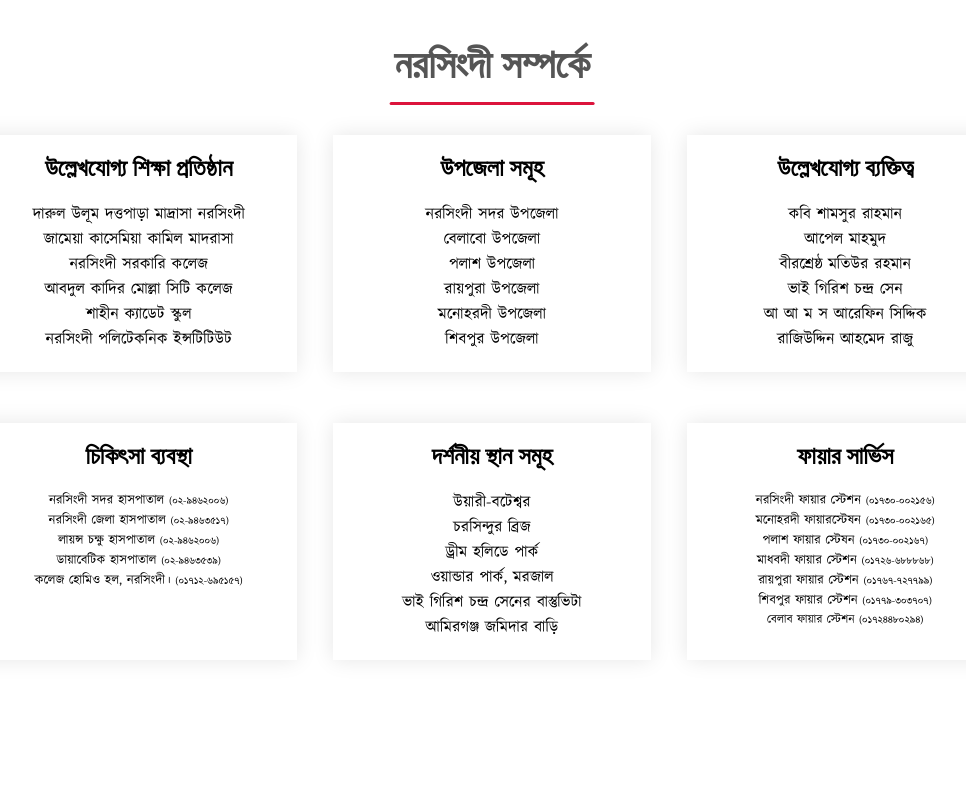
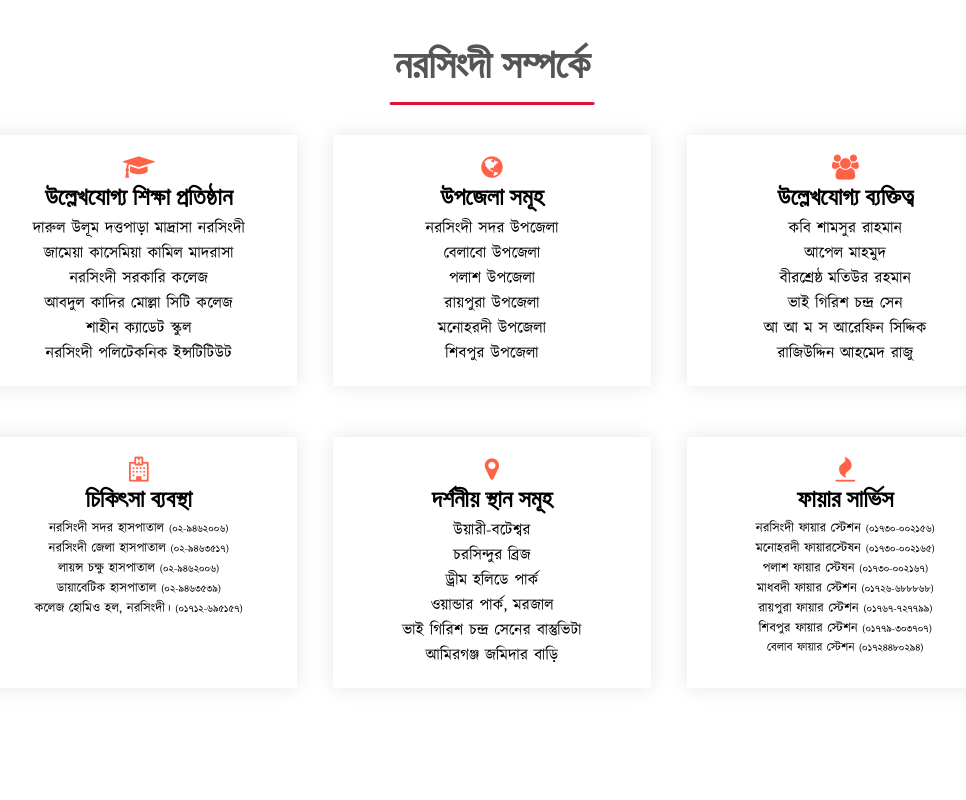
Before and after one commit to developer-kawsar/narsingdi, a plain HTML site: page index.html in a window 1280 px wide. Shown: the part 860-1660 px from the top of the page, without its empty margins (148-1114 px from the left). Drawn offline with Linux system fonts and the light colour scheme; a web font is replaced by a local one.

Commit message:
font awesome icon change

```diff
--- a/index.html
+++ b/index.html
@@ -5,9 +5,12 @@
     <meta http-equiv="X-UA-Compatible" content="IE=edge">
     <meta name="viewport" content="width=device-width, initial-scale=1.0">
     <title>Document</title>
+
+ <link rel="stylesheet" href="https://cdnjs.cloudflare.com/ajax/libs/font-awesome/4.7.0/css/font-awesome.css"/>
     <link rel="stylesheet" href="style.css">
     <link rel="stylesheet" href="responsive.css">
     <link rel="shortcut icon" href="images/favicon.png" type="image/x-icon">
+
     <script src="lazysizes.min.js"></script>
 
 
@@ -71,6 +74,7 @@
 
     <div class="row">
         <div class="service-col">
+          <i class="fa fa-graduation-cap" aria-hidden="true"></i>
             <h2> উল্লেখযোগ্য শিক্ষা প্রতিষ্ঠান</h2>
             <ol>
                 <li> দারুল উলূম দত্তপাড়া মাদ্রাসা নরসিংদী </li>
@@ -83,6 +87,7 @@
         </div>
 
         <div class="service-col">
+         <i class="fa fa-globe" aria-hidden="true"></i>
             <h2>উপজেলা সমূহ</h2>
                <ol>
                  <li> নরসিংদী সদর উপজেলা </li>
@@ -101,6 +106,7 @@
 
         </div>
         <div class="service-col">
+          <i class="fa fa-users" aria-hidden="true"></i>
             <h2> উল্লেখযোগ্য ব্যক্তিত্ব</h2>
             <ol>
                 <li> কবি শামসুর রাহমান </li>
@@ -119,7 +125,9 @@
     </div> <!----row-->
     <div class="row">
         <div class="service-col">
+          <i class="fa fa-hospital-o" aria-hidden="true"></i>
             <h2> চিকিৎসা ব্যবস্থা</h2>
+
             <ol>
                 <li style="font-size: 13px;"> নরসিংদী সদর হাসপাতাল
                      <small style="font-size: 10px;"> (০২-৯৪৬২০০৬) </small> </li>
@@ -139,6 +147,7 @@
 
 
         <div class="service-col">
+           <i class="fa fa-map-marker"></i>
             <h2>দর্শনীয় স্থান সমূহ</h2>
                <ol>
                  <li> উয়ারী-বটেশ্বর  </li>
@@ -157,6 +166,7 @@
 
         </div>
              <div class="service-col">
+               <i class="fa fa-fire"></i>
 
             <h2> ফায়ার সার্ভিস </h2>
             <ol>
@@ -269,7 +279,7 @@
 
 <footer class="footer">
 
-    <h3> All Right redived</h3>
+    <h3> Made with <i class="fa fa-heart-o"></i> </h3>
     <p> copyright text</p>
 
 </footer>
--- a/style.css
+++ b/style.css
@@ -13,11 +13,12 @@
             box-sizing: border-box;
             margin: 0;
             padding: 0;
-            font-family: kalpurush;
+
 
         }
         html{
             scroll-behavior: smooth;
+            font-family: kalpurush;
         }
 
         .section-title{
@@ -185,7 +186,8 @@
        font-size: 4rem;
        text-align: center;
        line-height: 50px;
-       color: tomato;
+      /* color: #0b9d8a; */
+      color: tomato;
        font-family: hind;
 
    }
@@ -248,7 +250,7 @@
   }
  .service-col h2{
      font-family: hind;
-     margin-bottom: 20px;
+     margin-bottom: 5px;
  }
 
   .service-col:hover{
@@ -342,3 +344,11 @@
      ol li{
 
      }
+
+     .service-col .fa{
+       font-size: 25px;
+
+       border-radius: 50%;
+       color: tomato;
+
+     }
```
